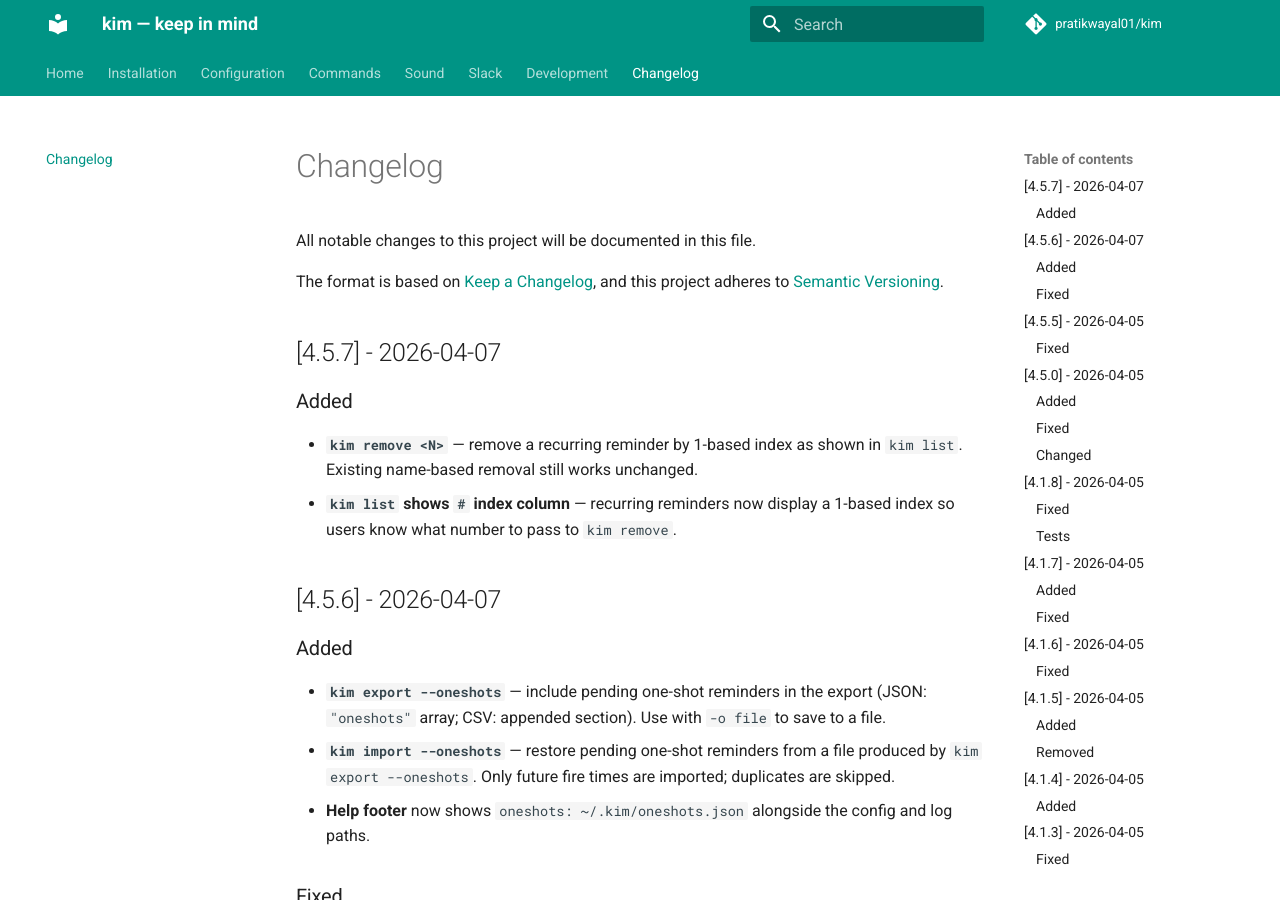
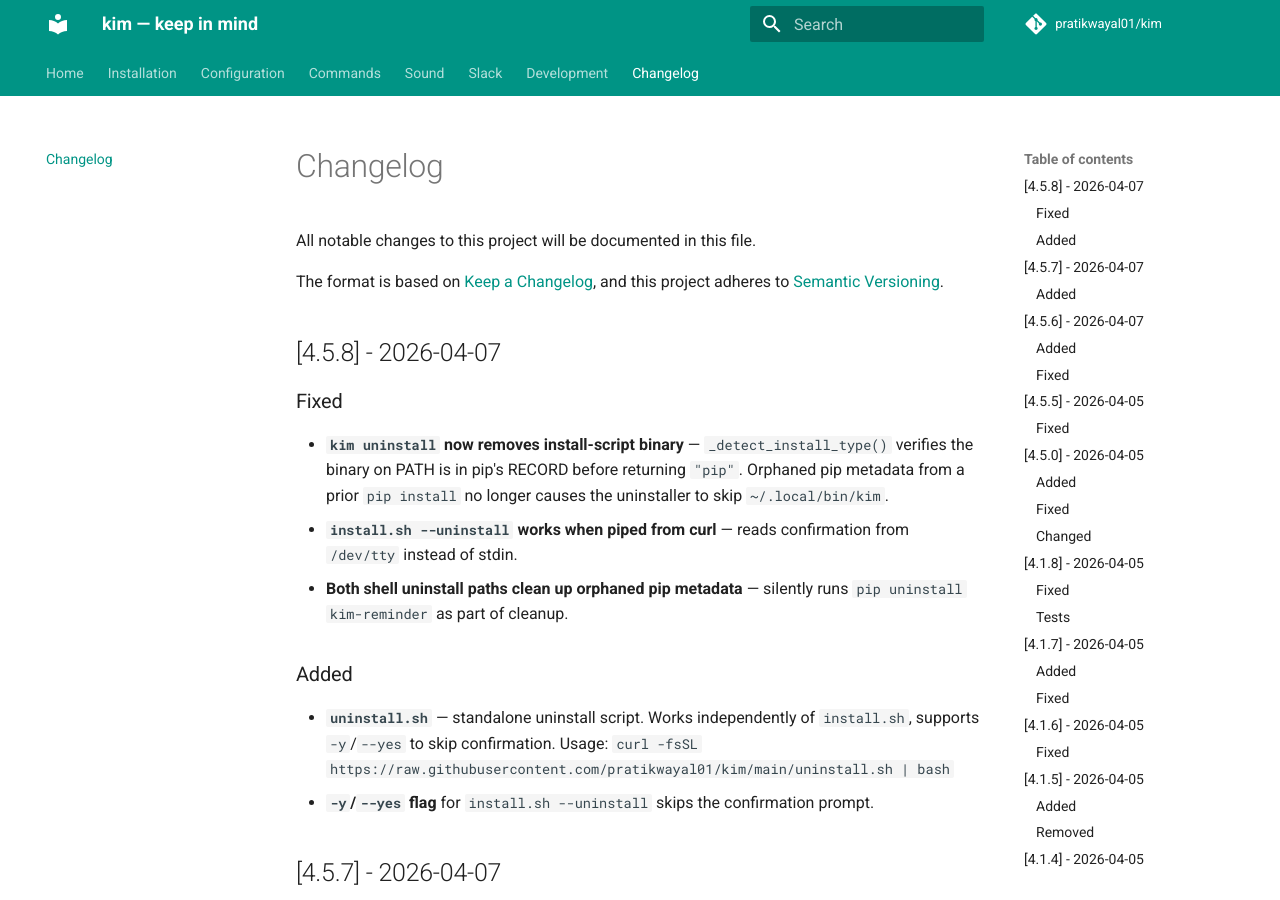
Before and after one commit to pratikwayal01/kim, an MkDocs documentation site: the page built from docs/changelog.md, in a window 1280 px wide and 900 px high. Built offline with MkDocs 1.6.1 and Material for MkDocs 9.7.7, drawn with Linux system fonts in a browser that asks for light colours; comment, search, counter and statistics services are not loaded.

Commit message:
bump version to 4.5.8

```diff
--- a/docs/changelog.md
+++ b/docs/changelog.md
@@ -4,6 +4,17 @@ All notable changes to this project will be documented in this file.
 
 The format is based on [Keep a Changelog](https://keepachangelog.com/en/1.0.0/),
 and this project adheres to [Semantic Versioning](https://semver.org/spec/v2.0.0.html).
+
+## [4.5.8] - 2026-04-07
+
+### Fixed
+- **`kim uninstall` now removes install-script binary** — `_detect_install_type()` verifies the binary on PATH is in pip's RECORD before returning `"pip"`. Orphaned pip metadata from a prior `pip install` no longer causes the uninstaller to skip `~/.local/bin/kim`.
+- **`install.sh --uninstall` works when piped from curl** — reads confirmation from `/dev/tty` instead of stdin.
+- **Both shell uninstall paths clean up orphaned pip metadata** — silently runs `pip uninstall kim-reminder` as part of cleanup.
+
+### Added
+- **`uninstall.sh`** — standalone uninstall script. Works independently of `install.sh`, supports `-y`/`--yes` to skip confirmation. Usage: `curl -fsSL https://raw.githubusercontent.com/pratikwayal01/kim/main/uninstall.sh | bash`
+- **`-y`/`--yes` flag** for `install.sh --uninstall` skips the confirmation prompt.
 
 ## [4.5.7] - 2026-04-07
 
--- a/kim/__init__.py
+++ b/kim/__init__.py
@@ -5,4 +5,4 @@ Lightweight cross-platform reminder daemon for developers.
 
 from .cli import main
 
-__version__ = "4.5.7"
+__version__ = "4.5.8"
--- a/pyproject.toml
+++ b/pyproject.toml
@@ -4,7 +4,7 @@ build-backend = "setuptools.build_meta"
 
 [project]
 name = "kim-reminder"
-version = "4.5.7"
+version = "4.5.8"
 description = "Lightweight cross-platform reminder daemon for developers"
 readme = "README.md"
 license = {text = "MIT"}
```
Also changed, not shown: 1 other file.
